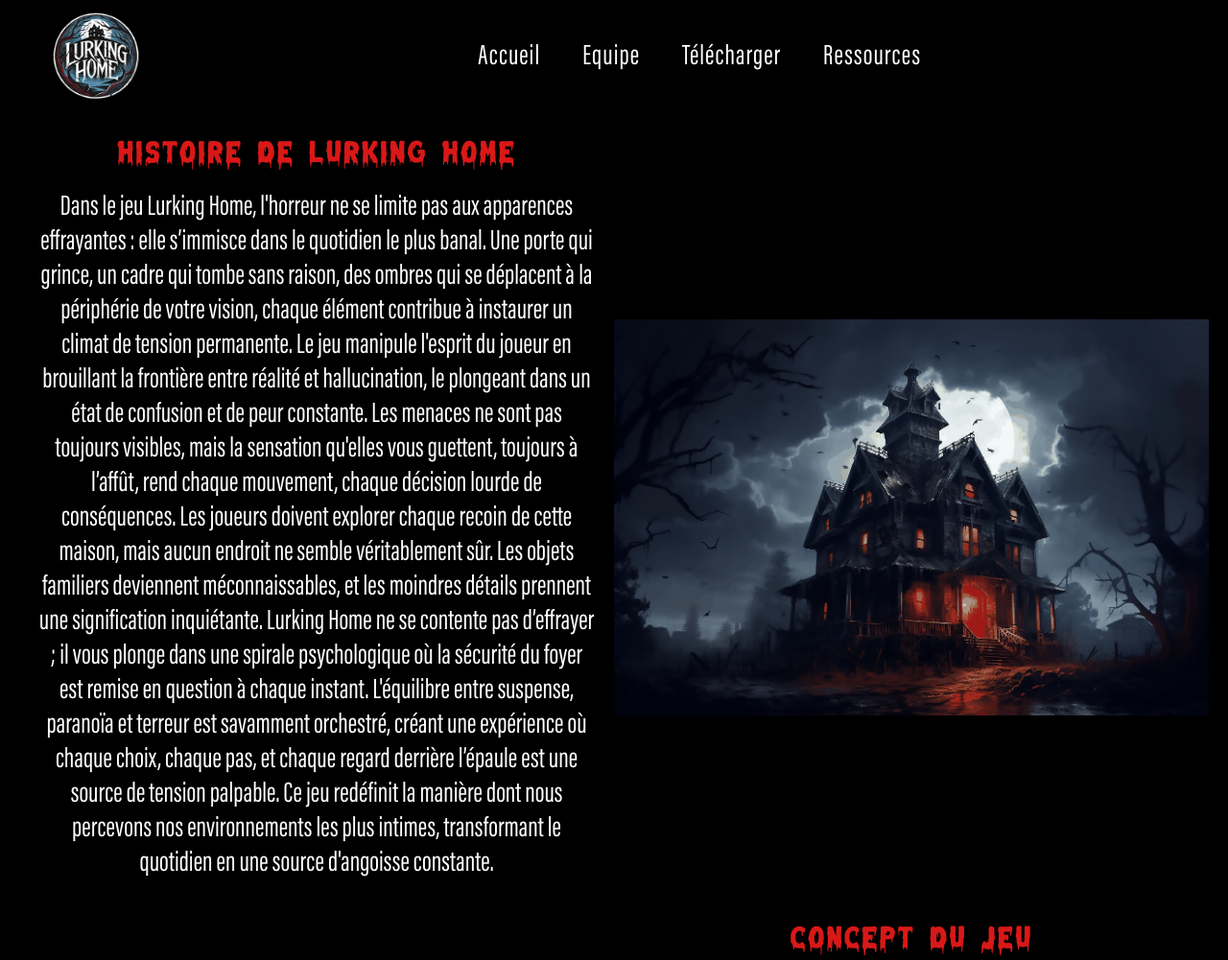
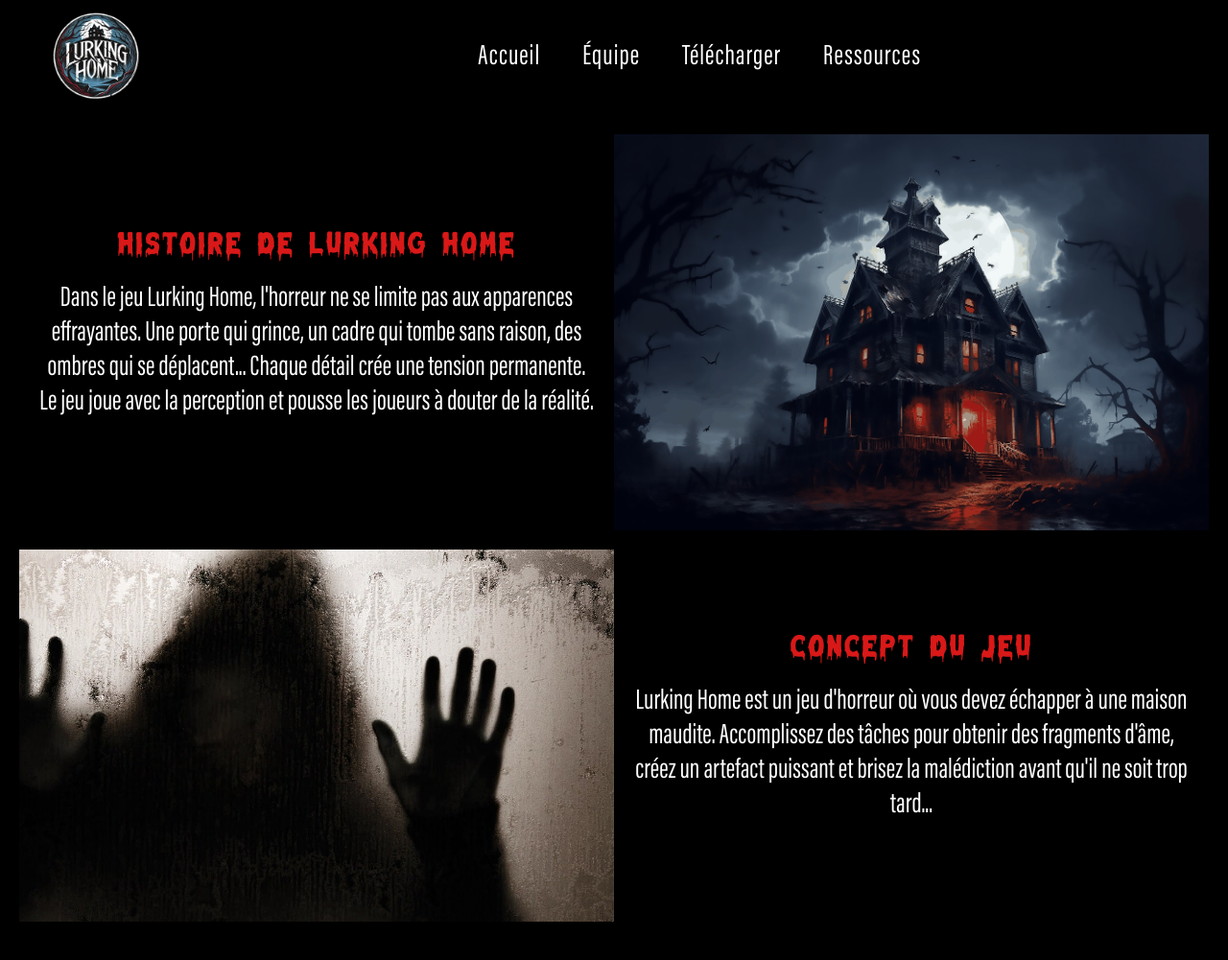
Before and after one commit to PseudoIntrouvable/git-web-lurking-home, a plain HTML site: page home.html in a window 1280 px wide. Shown: the top 1001 px of the page at 96% size. After the commit the page ends 961 px from the top, so only its background shows below. Drawn offline with Linux system fonts and the light colour scheme.

Commit message:
Update home.html

```diff
--- a/home.html
+++ b/home.html
@@ -3,8 +3,10 @@
 <head>
     <meta charset="UTF-8">
     <meta name="viewport" content="width=device-width, initial-scale=1.0">
-    <link href="styles/style.css" rel="stylesheet">
     <title>Lurking Home</title>
+    <link rel="stylesheet" href="styles/style.css">
+    <link href="https://fonts.googleapis.com/css2?family=Cinzel&family=Raleway:wght@300&display=swap" rel="stylesheet">
+    <script defer src="scripts/script.js"></script>
 </head>
 <body>
     <header>
@@ -12,52 +14,28 @@
             <img src="images/logo-lurking-home.png" alt="logo-lurking-home">
         </a>
         <nav>
-            <a href="">Accueil</a>
-            <a href="">Equipe</a>
-            <a href="">Télécharger</a>
-            <a href="">Ressources</a>
+            <a href="#">Accueil</a>
+            <a href="#">Équipe</a>
+            <a href="#">Télécharger</a>
+            <a href="#">Ressources</a>
         </nav>
-
     </header>
 
     <main>
         <div class="text-and-image">
             <div>
                 <h1>Histoire de Lurking Home</h1>
-                    <p>Dans le jeu Lurking Home, l'horreur ne se limite pas aux apparences effrayantes
-                    : elle s’immisce dans le quotidien le plus banal. Une porte qui grince, un cadre qui
-                    tombe sans raison, des ombres qui se déplacent à la périphérie de votre vision,
-                    chaque élément contribue à instaurer un climat de tension permanente. Le jeu
-                    manipule l'esprit du joueur en brouillant la frontière entre réalité et hallucination, le
-                    plongeant dans un état de confusion et de peur constante. Les menaces ne sont pas
-                    toujours visibles, mais la sensation qu'elles vous guettent, toujours à l’affût, rend
-                    chaque mouvement, chaque décision lourde de conséquences. Les joueurs doivent
-                    explorer chaque recoin de cette maison, mais aucun endroit ne semble véritablement
-                    sûr. Les objets familiers deviennent méconnaissables, et les moindres détails
-                    prennent une signification inquiétante.
-                    Lurking Home ne se contente pas d’effrayer ; il vous plonge dans une spirale
-                    psychologique où la sécurité du foyer est remise en question à chaque instant.
-                    L'équilibre entre suspense, paranoïa et terreur est savamment orchestré, créant une
-                    expérience où chaque choix, chaque pas, et chaque regard derrière l’épaule est une
-                    source de tension palpable. Ce jeu redéfinit la manière dont nous percevons nos
-                    environnements les plus intimes, transformant le quotidien en une source d'angoisse
-                    constante.</p>
+                <p class="fade-in">Dans le jeu Lurking Home, l'horreur ne se limite pas aux apparences effrayantes. Une porte qui grince, un cadre qui tombe sans raison, des ombres qui se déplacent... Chaque détail crée une tension permanente. Le jeu joue avec la perception et pousse les joueurs à douter de la réalité.</p>
             </div>
-                <img src="images/horreur-maison-pixabay.png" alt="horreur-maison-pixabay">
+            <img src="images/horreur-maison-pixabay.png" alt="horreur-maison">
         </div>
-            <div class="text-and-image">
+        <div class="text-and-image reverse">
             <img src="images/horreur-cerveau.jpeg" alt="concept-image">
             <div>
                 <h1>Concept du jeu</h1>
-                    <p>Lurking Home est un jeu d'horreur et d'escape où l'objectif principal est de s’échapper d’une maison mystérieuse. Les joueurs doivent accomplir des tâches
-                        dans chaque pièce pour obtenir des fragments d'âme. Une fois ces fragments rassemblés, ils permettent de créer un artefact puissant,
-                        capable de libérer la maison de son emprise maléfique. Cependant, le temps est compté : l'entité qui hante la maison cherche à capturer les joueurs,
-                        et la maison elle-même semble prête à les engloutir à tout instant. Si les joueurs échouent à compléter l'artefact à temps, ils seront pris au piège et la maison
-                        les cousumera jusqu'à ce qu'une nouvelle équipe tente sa chance.
-                        Ce jeu mêle exploration, accomplissements de tâches et tension constante, tout en plaçant les joueurs dans une course contre la montre pour leur survie.</p>
+                <p class="fade-in">Lurking Home est un jeu d'horreur où vous devez échapper à une maison maudite. Accomplissez des tâches pour obtenir des fragments d'âme, créez un artefact puissant et brisez la malédiction avant qu'il ne soit trop tard...</p>
             </div>
         </div>
     </main>
-
 </body>
 </html>
```
Lines whose indentation alone changed are shown as unchanged.
